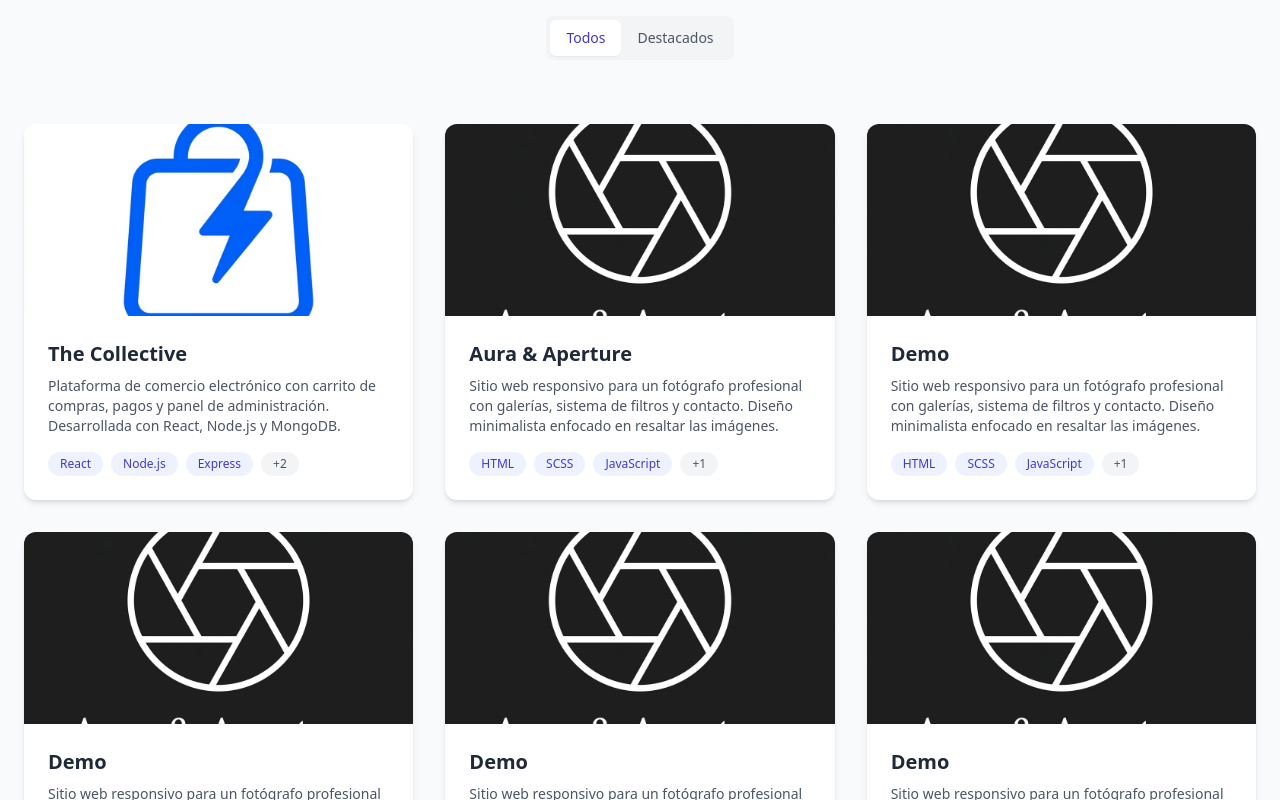
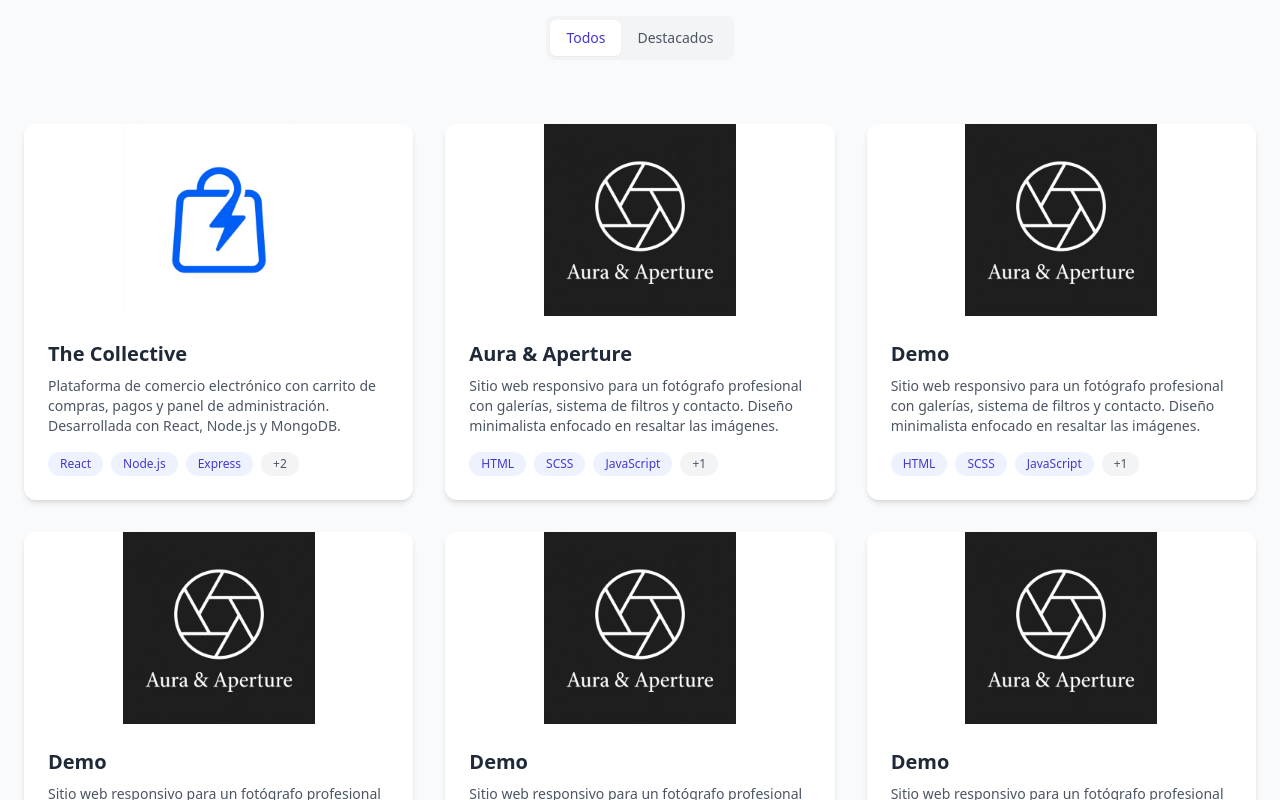
Before and after one commit to Tiberioc17/Mi-Portfolio, a React (Vite) app: page / in a window 1280 px wide. Shown: the part 1000-1800 px from the top of the page. Built offline with nearby package versions, Linux system fonts and the light colour scheme.

Commit message:
style: remove .projects-container styles and update image class for better layout

```diff
--- a/src/components/Projects.tsx
+++ b/src/components/Projects.tsx
@@ -56,7 +56,7 @@ const Projects: React.FC = () => {
                 <img
                   src={project.image}
                   alt={project.title}
-                  className="w-full h-full object-cover transform transition-transform group-hover:scale-105"
+                  className="w-full h-full object-contain bg-white transform transition-transform group-hover:scale-105"
                 />
                 <div className="absolute inset-0 bg-gradient-to-t from-black/60 to-transparent opacity-0 group-hover:opacity-100 transition-opacity flex items-end justify-center pb-4">
                   <div className="flex gap-4">
```
Also changed, not shown: src/App.css (+0 -8 lines).
